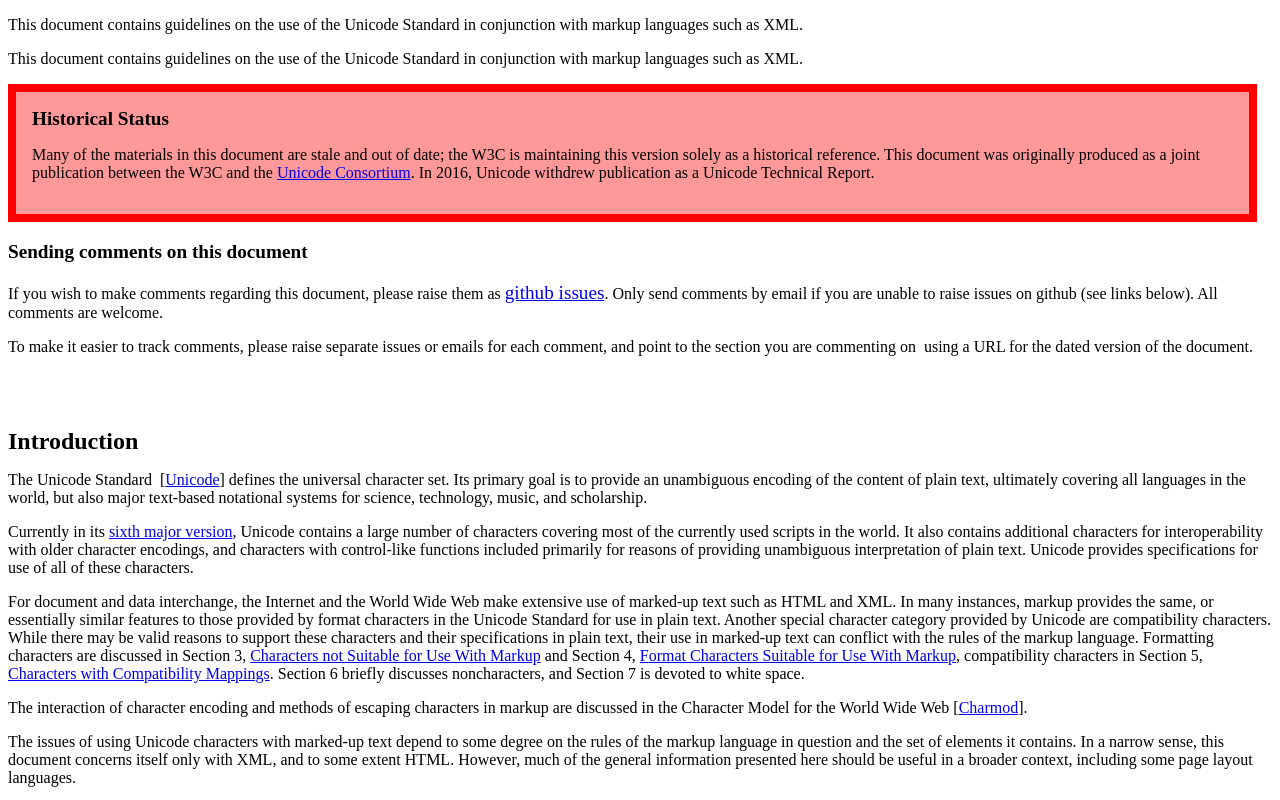
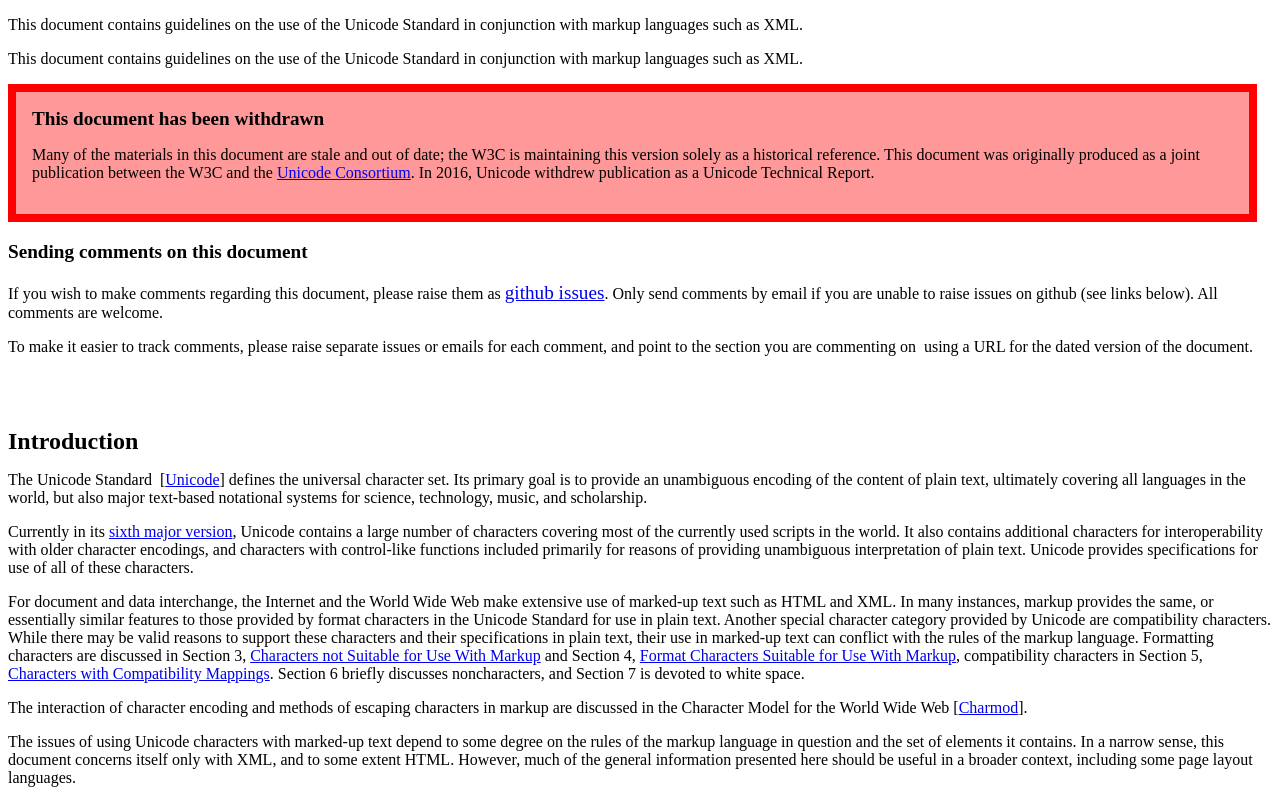
Before and after one commit to w3c/unicode-xml, a plain HTML site: page index.html in a window 1280 px wide. Shown: the top 800 px of the page. Drawn offline with Linux system fonts and the light colour scheme.

Commit message:
depreciation-box title changed to This document has been withdrawn

```diff
--- a/index.html
+++ b/index.html
@@ -109,7 +109,7 @@ ins {
 	<p>This document contains guidelines on the use of the Unicode Standard in
   conjunction with markup languages such as XML.</p>
 	<div class="deprecation-box">
-		<h3>Historical Status</h3>
+		<h3>This document has been withdrawn</h3>
   <p>Many of the materials in this document are stale and out of date;
   the W3C is maintaining this version solely as a historical reference.
   This document was originally produced as a joint publication between
```
